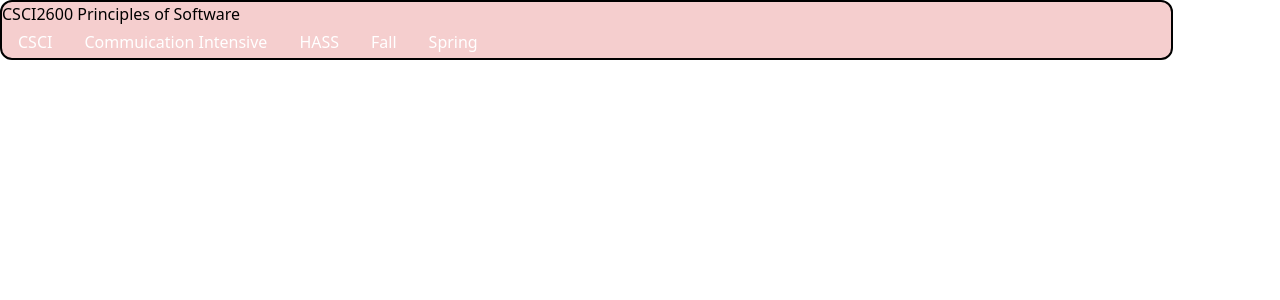
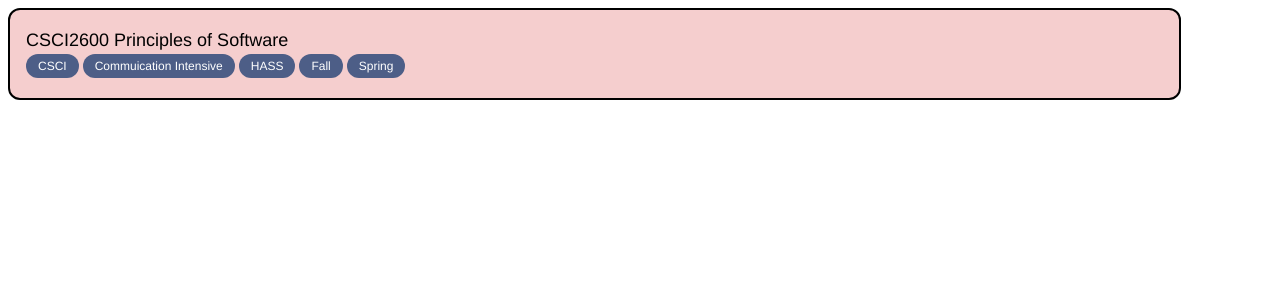
Before and after one commit to Project-CARPI/CARPI-Site, a React (Vite) app: page / in a window 1280 px wide. Shown: the top 300 px of the page. Built offline with nearby package versions, Linux system fonts and the light colour scheme.

Commit message:
changed sizing

```diff
--- a/src/components/Course/Course.tsx
+++ b/src/components/Course/Course.tsx
@@ -1,6 +1,7 @@
 import React from "react";
 import Tag from "./Tag";
 import AddButton from "./AddButton";
+
 interface CourseType {
   id: number;
   name: string;
@@ -19,9 +20,11 @@ interface CourseProps {
 const Course: React.FC<CourseProps> = ({ course }) => {
   return (
     <>
-      <div className={`bg-[#F5CECE] border-2 border-black w-11/12 rounded-xl`}>
-        <div className={`w-4/5`}>
-          <p>
+      <div
+        className={`bg-[#F5CECE] border-2 border-black w-11/12 rounded-xl p-4 m-2 font-['Helvetica']`}
+      >
+        <div className={`w-5/6`}>
+          <p className={`text-lg`}>
             {course.department}
             {course.code} {course.name}
           </p>
--- a/src/components/Course/Tag.tsx
+++ b/src/components/Course/Tag.tsx
@@ -7,7 +7,10 @@ interface TagProp {
 const Tag: React.FC<TagProp> = ({ name, color }) => {
   return (
     <>
-      <div className={`bg-[#${color}] rounded-2xl text-white px-4 py-1`}>
+      <div
+        className={`rounded-2xl text-white px-3 py-1 text-xs mr-1 mb-1`}
+        style={{ backgroundColor: `#${color}` }}
+      >
         {name}
       </div>
     </>
```
